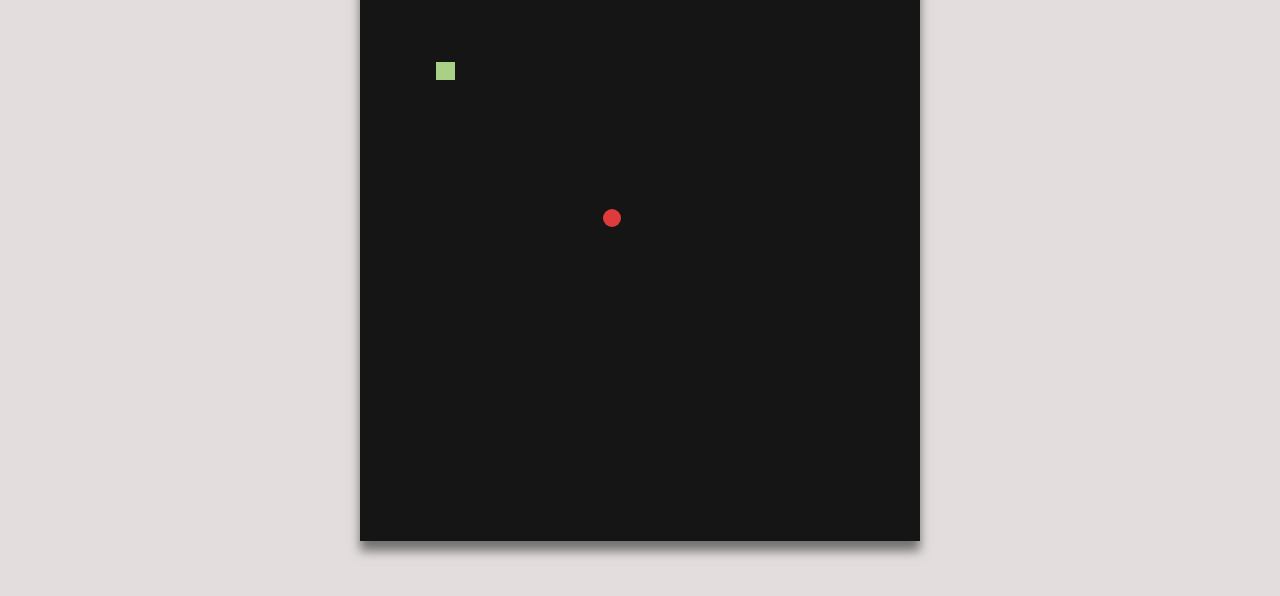
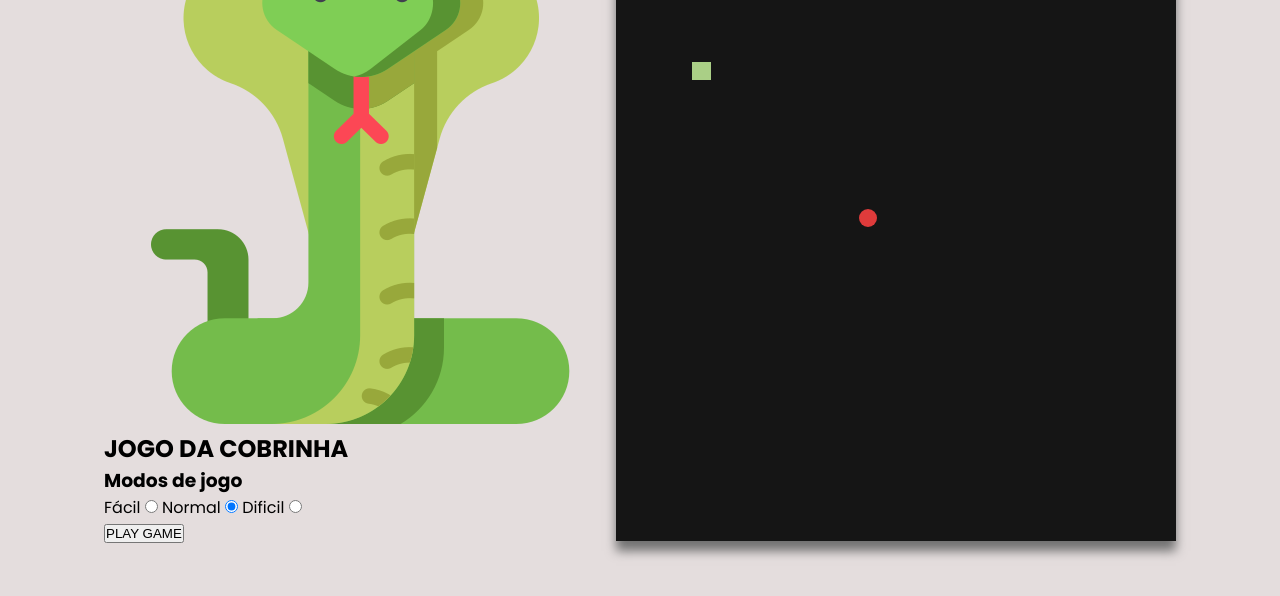
Before and after one commit to RonaldoFidelis/Snake-game, a plain HTML site: page index.html in a window 1280 px wide. Shown: the part 172-768 px from the top of the page. Drawn offline with Linux system fonts and the light colour scheme.

Commit message:
feat:addMenu

```diff
--- a/index.html
+++ b/index.html
@@ -14,8 +14,8 @@
         rel="stylesheet">
     <!-- font awesome  -->
     <link rel="stylesheet" href="https://cdnjs.cloudflare.com/ajax/libs/font-awesome/6.4.0/css/all.min.css"
-    integrity="sha512-iecdLmaskl7CVkqkXNQ/ZH/XLlvWZOJyj7Yy7tcenmpD1ypASozpmT/E0iPtmFIB46ZmdtAc9eNBvH0H/ZpiBw=="
-    crossorigin="anonymous" referrerpolicy="no-referrer" />
+        integrity="sha512-iecdLmaskl7CVkqkXNQ/ZH/XLlvWZOJyj7Yy7tcenmpD1ypASozpmT/E0iPtmFIB46ZmdtAc9eNBvH0H/ZpiBw=="
+        crossorigin="anonymous" referrerpolicy="no-referrer" />
     <!-- css -->
     <link rel="stylesheet" href="style.css">
     <!-- script -->
@@ -24,6 +24,26 @@
 </head>
 
 <body>
+    <div class="start-game">
+        <div class="container-snake">
+            <img class="img-snake" src="assets/cobra.png"></img>
+            <h2 class="name-game">JOGO DA COBRINHA</h2>
+        </div>
+        <div class="content-menu">
+            <h3 class="title-mods">Modos de jogo</h3>
+            <div class="mods">
+                <label for="mod-easy">Fácil</label>
+                <input type="radio" name="mod-game" id="mod-easy" value="Fácil">
+                <label for="mod-normal">Normal</label>
+                <input type="radio" name="mod-game" id="mod-normal" value="Normal" checked>
+                <label for="mod-hard">Dificil</label>
+                <input type="radio" name="mod-game" id="mod-hard" value="Dificil">
+            </div>
+            <button class="btn-start">PLAY GAME
+            </button>
+        </div>
+    </div>
+
     <div class="container">
 
         <div class="player-score">
@@ -33,13 +53,14 @@
 
         <div class="play-board"></div>
     </div>
+
     <div class="game-over">
         <div class="head-gameOver">
             <p class="title-game">Jogo da cobrinha</p>
         </div>
         <div class="content-gameOver">
             <p class="score-gameOver"></p>
-        <button class="restart-game"><i class="fa-solid fa-rotate-right"></i></button>
+            <button class="restart-game"><i class="fa-solid fa-rotate-right"></i></button>
         </div>
     </div>
 </body>
```
